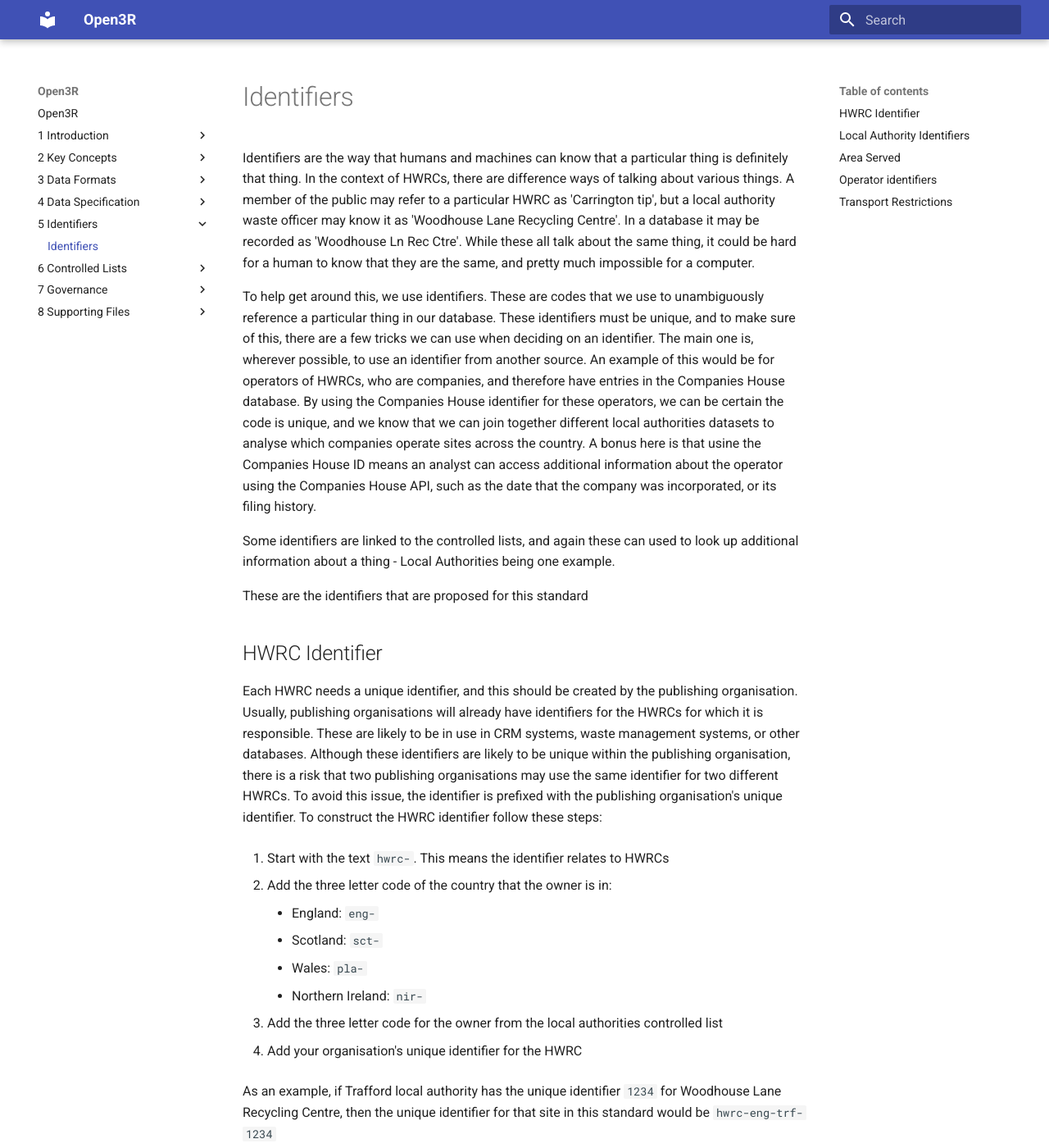
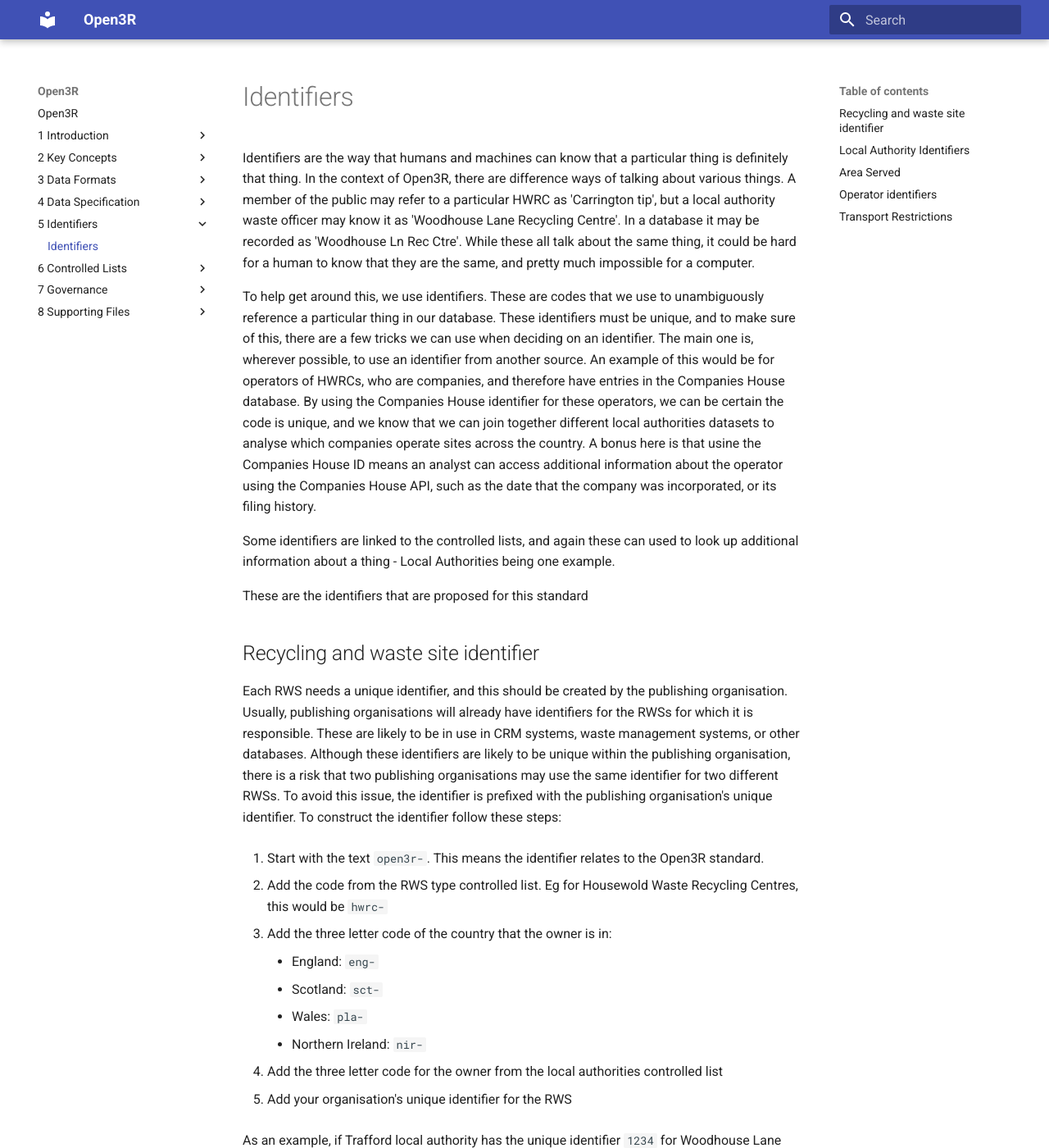
Before and after one commit to OpenDataManchester/Open3R, an MkDocs documentation site: the page built from docs/5_Identifiers/5_1_Identifiers.md, in a window 1280 px wide and 1400 px high. Shown: the whole window at 82% size. Built offline with MkDocs 1.6.1 and Material for MkDocs 9.7.7, drawn with Linux system fonts in a browser that asks for light colours; some of the changed text lies outside the part shown.

Commit message:
Update 5_1_Identifiers.md
Broaden the standard from HWRCs to RWS and the Open3R

```diff
--- a/docs/5_Identifiers/5_1_Identifiers.md
+++ b/docs/5_Identifiers/5_1_Identifiers.md
@@ -1,6 +1,6 @@
 # Identifiers
 
-Identifiers are the way that humans and machines can know that a particular thing is definitely that thing. In the context of HWRCs, there are difference ways of talking about various things. A member of the public may refer to a particular HWRC as 'Carrington tip', but a local authority waste officer may know it as 'Woodhouse Lane Recycling Centre'. In a database it may be recorded as 'Woodhouse Ln Rec Ctre'. While these all talk about the same thing, it could be hard for a human to know that they are the same, and pretty much impossible for a computer.
+Identifiers are the way that humans and machines can know that a particular thing is definitely that thing. In the context of Open3R, there are difference ways of talking about various things. A member of the public may refer to a particular HWRC as 'Carrington tip', but a local authority waste officer may know it as 'Woodhouse Lane Recycling Centre'. In a database it may be recorded as 'Woodhouse Ln Rec Ctre'. While these all talk about the same thing, it could be hard for a human to know that they are the same, and pretty much impossible for a computer.
 
 To help get around this, we use identifiers. These are codes that we use to unambiguously reference a particular thing in our database. These identifiers must be unique, and to make sure of this, there are a few tricks we can use when deciding on an identifier. The main one is, wherever possible, to use an identifier from another source. An example of this would be for operators of HWRCs, who are companies, and therefore have entries in the Companies House database. By using the Companies House identifier for these operators, we can be certain the code is unique, and we know that we can join together different local authorities datasets to analyse which companies operate sites across the country. A bonus here is that usine the Companies House ID means an analyst can access additional information about the operator using the Companies House API, such as the date that the company was incorporated, or its filing history.
 
@@ -8,35 +8,37 @@ Some identifiers are linked to the controlled lists, and again these can used to
 
 These are the identifiers that are proposed for this standard
 
-## HWRC Identifier
+## Recycling and waste site identifier
 
-Each HWRC needs a unique identifier, and this should be created by the publishing organisation. Usually, publishing organisations will already have identifiers for the HWRCs for which it is responsible. These are likely to be in use in CRM systems, waste management systems, or other databases. Although these identifiers are likely to be unique within the publishing organisation, there is a risk that two publishing organisations may use the same identifier for two different HWRCs. To avoid this issue, the identifier is prefixed with the publishing organisation's unique identifier. To construct the HWRC identifier follow these steps:
+Each RWS needs a unique identifier, and this should be created by the publishing organisation. Usually, publishing organisations will already have identifiers for the RWSs for which it is responsible. These are likely to be in use in CRM systems, waste management systems, or other databases. Although these identifiers are likely to be unique within the publishing organisation, there is a risk that two publishing organisations may use the same identifier for two different RWSs. To avoid this issue, the identifier is prefixed with the publishing organisation's unique identifier. To construct the identifier follow these steps:
 
-1. Start with the text `hwrc-`. This means the identifier relates to HWRCs
+1. Start with the text `open3r-`. This means the identifier relates to the Open3R standard.
 
-2. Add the three letter code of the country that the owner is in:
+2. Add the code from the RWS type controlled list. Eg for Housewold Waste Recycling Centres, this would be `hwrc-`
+
+3. Add the three letter code of the country that the owner is in:
 	* England: `eng-`
 	* Scotland: `sct-`
 	* Wales: `pla-`
 	* Northern Ireland: `nir-`
 
-3. Add the three letter code for the owner from the local authorities controlled list
+4. Add the three letter code for the owner from the local authorities controlled list
 
-4. Add your organisation's unique identifier for the HWRC
+5. Add your organisation's unique identifier for the RWS
 
-As an example, if Trafford local authority has the unique identifier `1234` for Woodhouse Lane Recycling Centre, then the unique identifier for that site in this standard would be `hwrc-eng-trf-1234`
+As an example, if Trafford local authority has the unique identifier `1234` for Woodhouse Lane Recycling Centre, then the unique identifier for that site in this standard would be `open3r-hwrc-eng-trf-1234`
 
 If the HWRC is a mobile tip and changes locations, the standard can accommodate this by adding a location tag to the above identifier.
 
-5. Add `loc` and a unique number
+6. Add `loc` and a unique number
 
-As an example, if Trafford local authority has the unique identifier `1234` for Woodhouse Lane Recycling Centre which changes location, then the unique identifier for one site in this standard would be `hwrc-eng-trf-1234-loc1` and the next site would be `hwrc-eng-trf-1234-loc2`.
+As an example, if Trafford local authority has the unique identifier `1234` for Woodhouse Lane Recycling Centre which changes location, then the unique identifier for one site in this standard would be `open3r-hwrc-eng-trf-1234-loc1` and the next site would be `open3r-hwrc-eng-trf-1234-loc2`.
 
 ## Local Authority Identifiers
 
 Local Authority identifiers should be constructed in the following way:
 
-1. Start with the text 'hwrc-localauth-'
+1. Start with the text 'open3r-localauth-'
 
 2. Add the three letter code of the country that the local authority is in:
 	* England: `eng-`
@@ -46,13 +48,13 @@ Local Authority identifiers should be constructed in the following way:
 
 3. Add the three letter code from the local authorities controlled list
 
-For example, the code for Trafford would be `hwrc-localauth-eng-trf`
+For example, the code for Trafford would be `open3r-localauth-eng-trf`
 
 ## Area Served
 
 When providing separate information about the area served by a HWRC, the identifier should be constructed in the following way:
 
-1. Start with the prefix `hwrc-area-`
+1. Start with the prefix `open3r-area-`
 
 2. Add the three letter code of the country that the owner is in:
 	* England: `eng-`
@@ -64,17 +66,17 @@ When providing separate information about the area served by a HWRC, the identif
 
 4. Add a unique code to differentiate this area from others that your organisation might publish
 
-As an example, if Trafford published data about the area served by Woodhouse Lane Recycling Centre, they would use the identifier `hwrc-area-eng-trf-a001`
+As an example, if Trafford published data about the area served by Woodhouse Lane Recycling Centre, they would use the identifier `open3r-area-eng-trf-a001`
 
 ## Operator identifiers
 
-Using common identifiers for HWRC operators will enable analysis of aggregated data, such counting sites by operator across the country. Where the operator is a limited company, then the Companies House identifier should be used.
+Using common identifiers for RWS operators will enable analysis of aggregated data, such counting sites by operator across the country. Where the operator is a limited company, then the Companies House identifier should be used.
 
 ## Transport Restrictions
 
 When providing separate information about the transport restrictions by a HWRC, the identifier should be constructed in the following way:
 
-1. Start with the prefix `hwrc-trans-`
+1. Start with the prefix `open3r-trans-`
 
 2. Add the three letter code of the country that the owner is in:
 	* England: `eng-`
@@ -88,4 +90,4 @@ When providing separate information about the transport restrictions by a HWRC,
 
 5. Add a unique code to differentiate this area from others that your organisation might publish
 
-As an example, if Trafford published data about the transport restrictions, small vehicle by Woodhouse Lane Recycling Centre, they would use the identifier `hwrc-trans-eng-trf-1234-t001`
+As an example, if Trafford published data about the transport restrictions, small vehicle by Woodhouse Lane Recycling Centre, they would use the identifier `open3r-trans-eng-trf-1234-t001`
```
